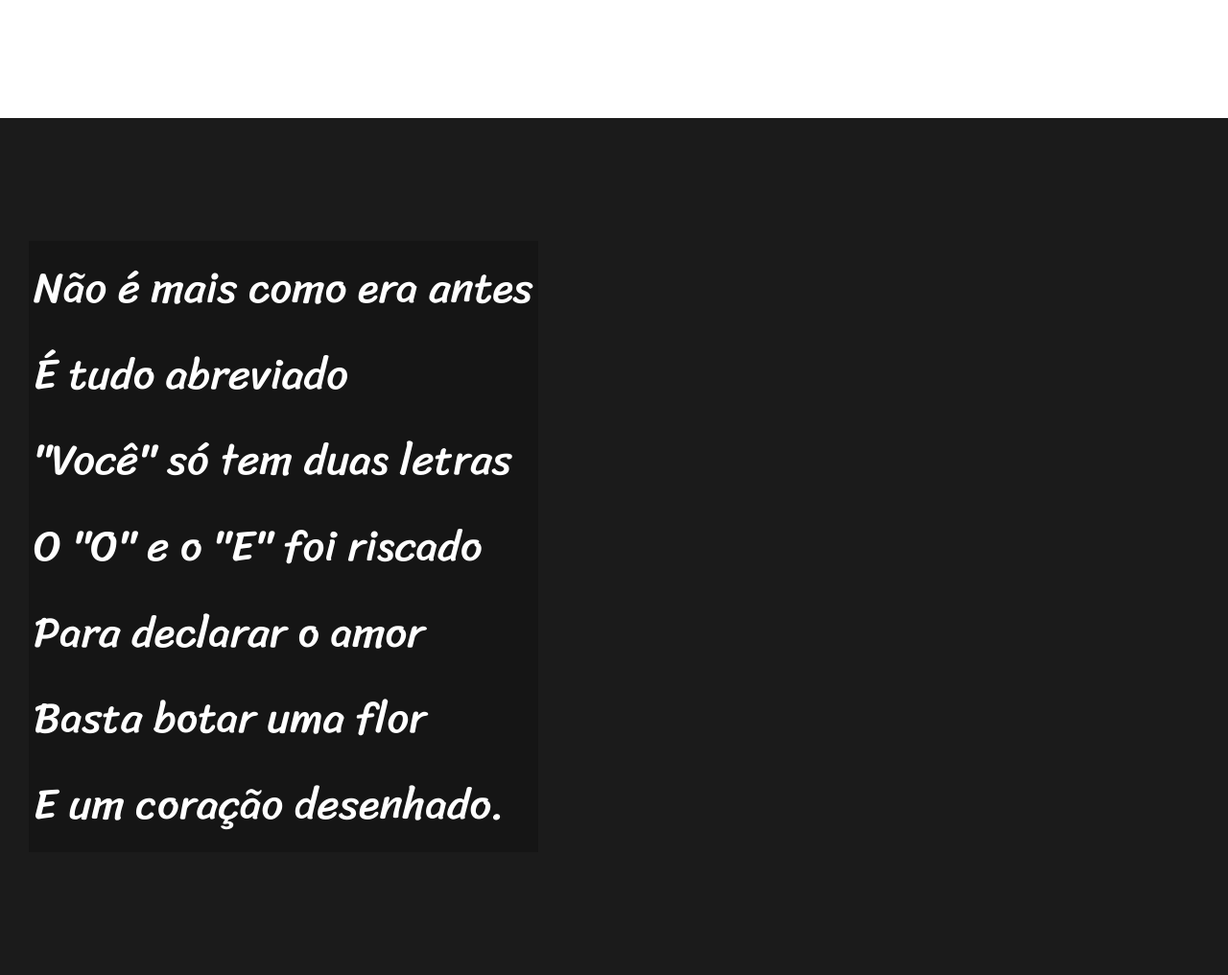
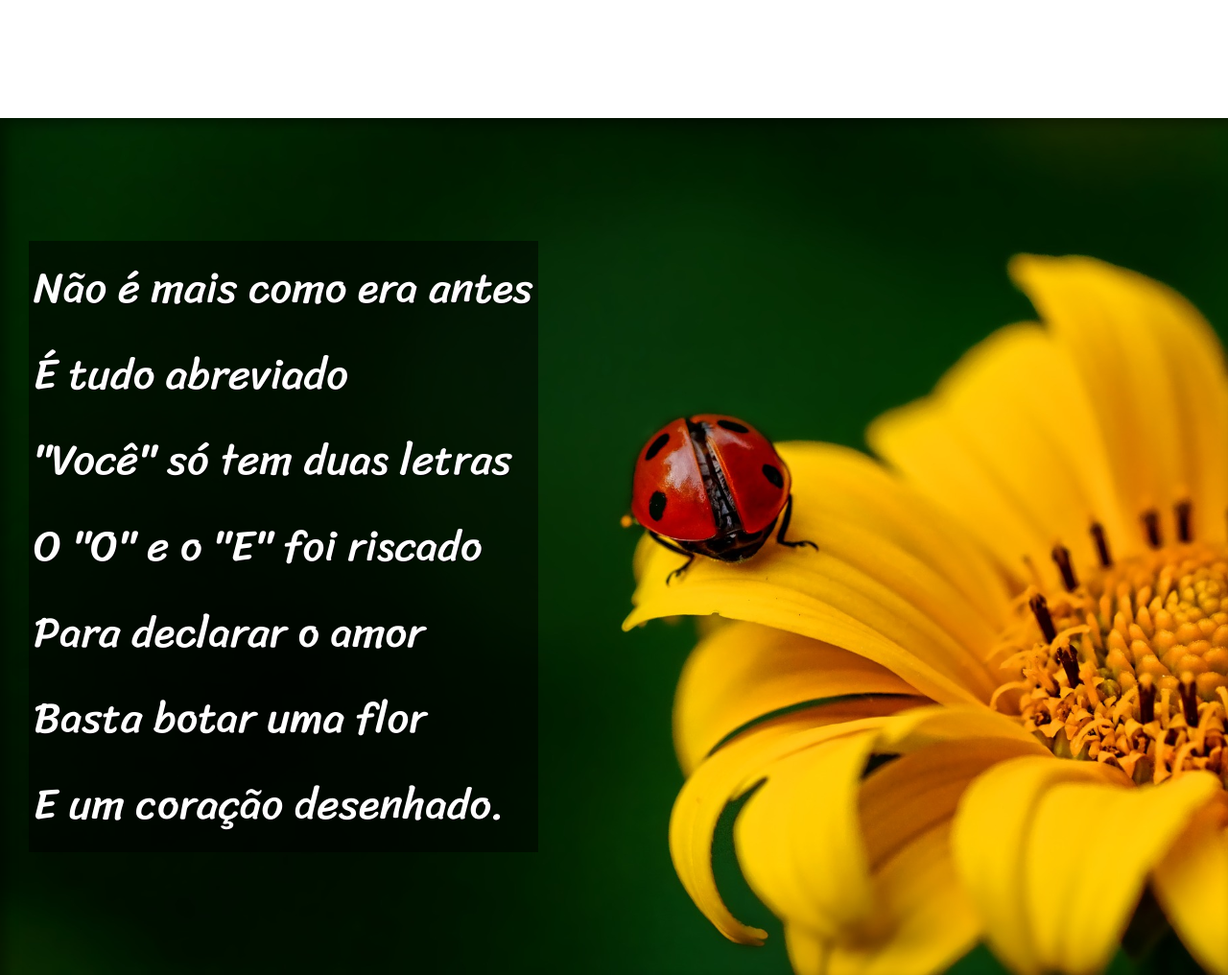
Before and after one commit to JulioC1312/html-css, a plain HTML site: page desafios/d12/index.html in a window 1280 px wide. Shown: the part 1020-2036 px from the top of the page at 96% size. Drawn offline with Linux system fonts and the light colour scheme.

Commit message:
atualização

```diff
--- a/desafios/d12/estilo/style.css
+++ b/desafios/d12/estilo/style.css
@@ -61,6 +61,10 @@ section{
     font-size: 3.5vw;
 }/*para fazer o efeito com as imagens*/
 
+section >p{
+    padding-bottom: 2em;
+}
+
 section.normal{
     background-color: white;
     color: black;
@@ -69,13 +73,30 @@ section.normal{
 section.imagem{
     background-color: rgb(27, 27, 27);
     color: white;
+    box-shadow: inset 6px 6px 13px 0px rgba(0, 0, 0, 0.418);
+    background-attachment: fixed;/*para fixar a imagem de fundo*/
+
 }
 
 section.imagem>p{
     display: inline-block;/*caixa que se adapta ao tamanho do conteudo*/
     padding: 5px;
-    background-color: rgba(0, 0, 0, 0.226);
+    background-color: rgba(0, 0, 0, 0.5);
+    text-shadow: 1px 1px 0px black;
 
+}
+
+section#img01{
+ background-image: url('../imagens/background001.jpg');
+ background-position: right center;
+ background-size: cover;
+ /*caso for imagens com configuração diferentes da pra colocar background-size:cover separado,se a configuração for nas duas pode usar direto no section.imagem*/
+}
+
+section#img02{
+ background-image: url('../imagens/background002.jpg');
+ background-position:  right center;
+ background-size: cover;
 
 }
 
--- a/desafios/d12/index.html
+++ b/desafios/d12/index.html
@@ -31,7 +31,7 @@
 
 
 
-    <section class="imagem">
+    <section class="imagem" id="img01">
         <p>
             Não é mais como era antes <br>
             É tudo abreviado <br>
@@ -69,7 +69,7 @@
 
 
 
-    <section class="imagem">
+    <section class="imagem" id="img02">
         <p>
             Tenho saudade das cartas <br>
             Escritas com a própria mão <br>
```
